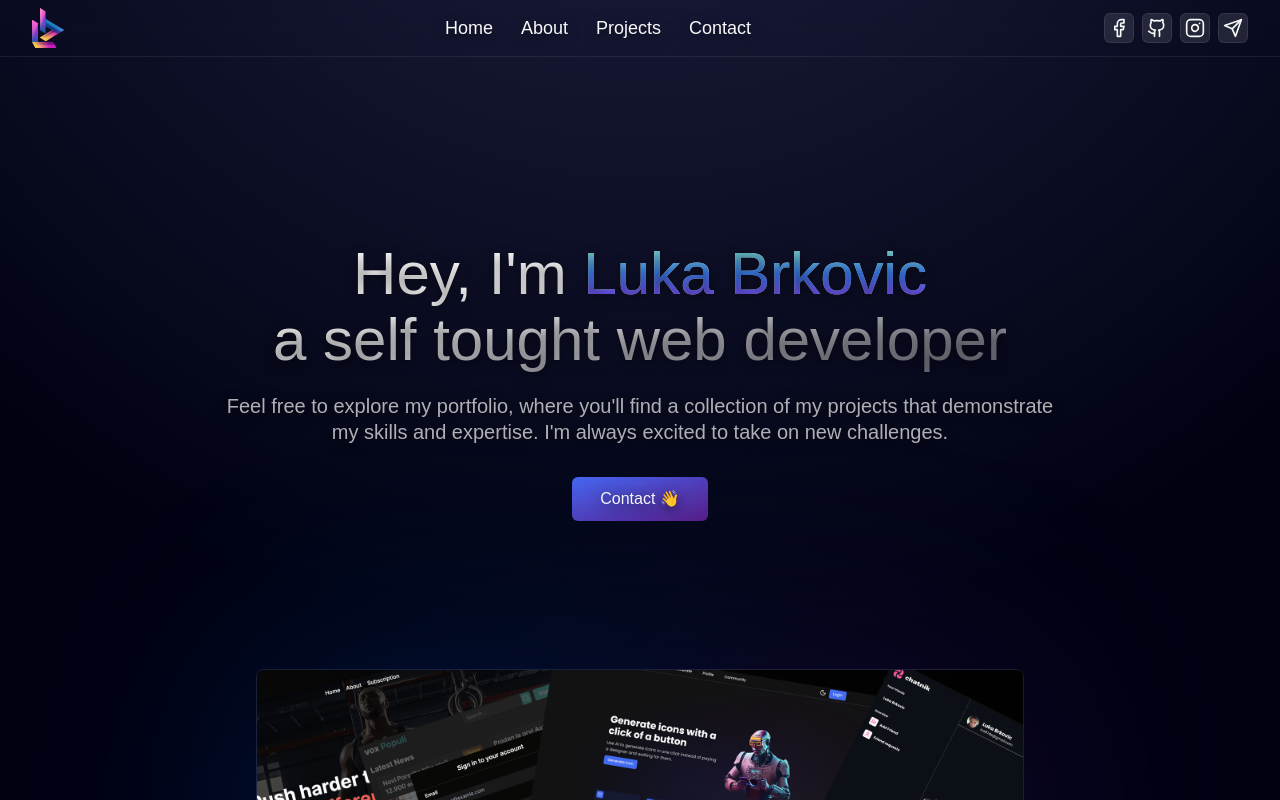
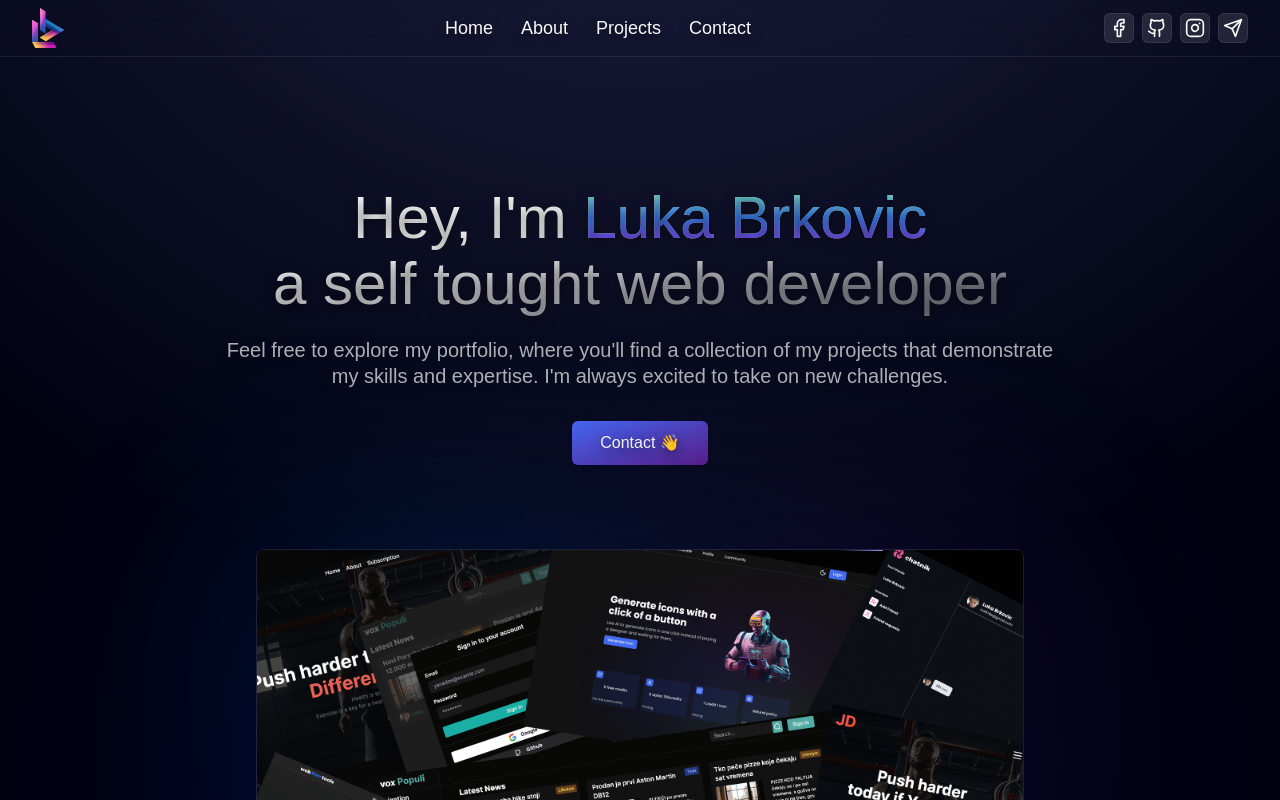
Before and after one commit to lucabrx/portfolio, a Next.js app: page / in a window 1280 px wide. Shown: the top 800 px of the page. Built offline with nearby package versions, Linux system fonts and the light colour scheme; a web font is replaced by a local one.

Commit message:
home primitive page

```diff
--- a/src/app/layout.tsx
+++ b/src/app/layout.tsx
@@ -3,8 +3,8 @@ import Navbar from '@/components/Navbar'
 import Footer from '@/components/Footer'
 
 export const metadata = {
-  title: 'Create Next App',
-  description: 'Generated by create next app',
+  title: 'Luka Brkovic',
+  description: 'Luka Brkovic - Web Developer, Portfolio, Blog, Resume, Contact, About',
 }
 
 export default function RootLayout({
--- a/src/app/page.tsx
+++ b/src/app/page.tsx
@@ -12,7 +12,7 @@ export default function Home() {
     <Container className='pb-[1000px]'>
        <Hero className='w-full md:mt-4 flex flex-col justify-center items-center '>
 
-          <HeroTitle className='mt-3 lg:mt-28 lpc:mt-31 mb-1 animate-fade-in opacity-0 translate-y-[-100px]'>Hey, I'm <span className='text-transparent bg-clip-text bg-title-gradient '>Luka Brkovic</span>  <br/>
+          <HeroTitle className='mt-3 lg:mt-22 lpc:mt-24 mb-1 animate-fade-in opacity-0 translate-y-[-100px]'>Hey, I'm <span className='text-transparent bg-clip-text bg-title-gradient '>Luka Brkovic</span>  <br/>
           <span className='hidden sms:block'>a self tought web developer</span>
           <span className='sms:hidden'>web developer</span>
           </HeroTitle>
--- a/src/components/HomeImage.tsx
+++ b/src/components/HomeImage.tsx
@@ -1,25 +1,86 @@
 "use client"
-import { cn } from '@/lib/classMerge';
-import Image from 'next/image';
-import { type FC } from 'react';
+import { useState, type FC, CSSProperties, useEffect, useRef } from 'react';
 import {useInView} from 'react-intersection-observer'
 interface HomeImageProps {
 
 }
 
+interface Line {
+  id: string;
+  direction: "to top" | "to left";
+  size: number;
+  duration: number;
+}
+
+function randomNumberBetween (min: number, max: number) {
+  return Math.floor(Math.random() * (max - min + 1) + min);
+};
+
 const HomeImage: FC<HomeImageProps> = ({}) => {
     const {ref, inView} = useInView({threshold: 0.8, triggerOnce: true})
+    const [lines, setLines] = useState<Line[]>([]);
+    const timeoutRef = useRef<ReturnType<typeof setTimeout> | null>(null);
 
-    console.log(inView)
+    const removeLine = (id: string) => {
+      setLines((prev) => prev.filter((line) => line.id !== id));
+    };
+
+    useEffect(() => {
+      if (!inView) return;
+
+      const renderLine = (timeout: number) => {
+        timeoutRef.current = setTimeout(() => {
+          setLines((lines) => [
+            ...lines,
+            {
+              direction: Math.random() > 0.5 ? "to top" : "to left",
+              duration: randomNumberBetween(1300, 3500),
+              size: randomNumberBetween(10, 30),
+              id: Math.random().toString(36).substring(7),
+            },
+          ]);
+
+          renderLine(randomNumberBetween(800, 2500));
+        }, timeout);
+      };
+
+      renderLine(randomNumberBetween(800, 1300));
+
+      return () => {
+        if (timeoutRef.current) clearTimeout(timeoutRef.current);
+      };
+    }, [inView, setLines]);
+
   return (
-<div ref={ref} className=" [perspective:2000px] rounded-md  mt-[96px] max-w-3xl">
+<div ref={ref} className=" [perspective:2000px] rounded-md  mt-[32px] max-w-3xl">
 <div className={`
 relative rounded-lg border border-transparent-white bg-white bg-opacity-[0.01] bg-hero-gradient
 ${inView ?  "animate-image-rotate" : "[transform:rotateX(25deg)]"}
 before:absolute before:top-0 before:left-0 before:h-full before:w-full before:bg-hero-glow before:opacity-0 before:[filter:blur(120px)]
 ${inView ? "before:animate-image-glow" : ""}
 `}>
-
+ <div className="absolute top-0 left-0 z-20 h-full w-full">
+          {lines.map((line) => (
+            <span
+              key={line.id}
+              onAnimationEnd={() => removeLine(line.id)}
+              style={
+                {
+                  "--direction": line.direction,
+                  "--size": line.size,
+                  "--animation-duration": `${line.duration}ms`,
+                } as CSSProperties
+              }
+              className={`
+                absolute top-0 block h-[1px] w-[1px] bg-glow-lines
+                ${line.direction === "to left" ?
+                  "left-0 h-[1px] w-10 animate-glow-line-horizontal md:w-16" : ""}
+                ${line.direction === "to top" &&
+                  "right-0 h-[60px] w-[1px] animate-glow-line-vertical md:h-[60px]"}
+              `}
+            />
+          ))}
+        </div>
 <svg
     className={
       `
--- a/tailwind.config.js
+++ b/tailwind.config.js
@@ -74,6 +74,8 @@ module.exports = {
         "radial-gradient(ellipse 50% 80% at 20% 40%,rgba(93,52,221,0.1),transparent), radial-gradient(ellipse 50% 80% at 80% 50%,rgba(120,119,198,0.15),transparent)",
       "hero-glow":
         "conic-gradient(from 230.29deg at 51.63% 52.16%, rgb(36, 0, 255) 0deg, rgb(0, 135, 255) 67.5deg, rgb(108, 39, 157) 198.75deg, rgb(24, 38, 163) 251.25deg, rgb(54, 103, 196) 301.88deg, rgb(105, 30, 255) 360deg)",
+        "glow-lines":
+        "linear-gradient(var(--direction),#9d9bf2 0.43%,#7877c6 14.11%,rgba(120,119,198,0) 62.95%)",
 
         },
         boxShadow: {
@@ -122,6 +124,18 @@ module.exports = {
             "99%": { "stroke-dashoffset": 0 },
             "100%": { visiblity: "hidden" },
           },
+          "glow-line-horizontal": {
+            "0%": { opacity: 0, transform: "translateX(0)" },
+            "5%": { opacity: 1, transform: "translateX(0)" },
+            "90%": { opacity: 1 },
+            "100%": { opacity: 0, transform: "translateX(min(60vw, 45rem))" },
+          },
+          "glow-line-vertical": {
+            "0%": { opacity: 0, transform: "translateY(0)" },
+            "5%": { opacity: 1, transform: "translateY(0)" },
+            "90%": { opacity: 1 },
+            "100%": { opacity: 0, transform: "translateY(min(21vw, 45rem))" },
+          },
 
       },
         animation: {
@@ -129,6 +143,8 @@ module.exports = {
           "image-rotate": "image-rotate 1400ms ease forwards",
           "image-glow": "image-glow 4100ms 600ms ease-out forwards",
           "sketch-lines": "sketch-lines 1200ms ease-out forwards",
+          "glow-line-horizontal": "glow-line-horizontal var(--animation-duration) ease-in forwards",
+          "glow-line-vertical": "glow-line-vertical var(--animation-duration) ease-in forwards",
         }
   },
   plugins: [],
```
